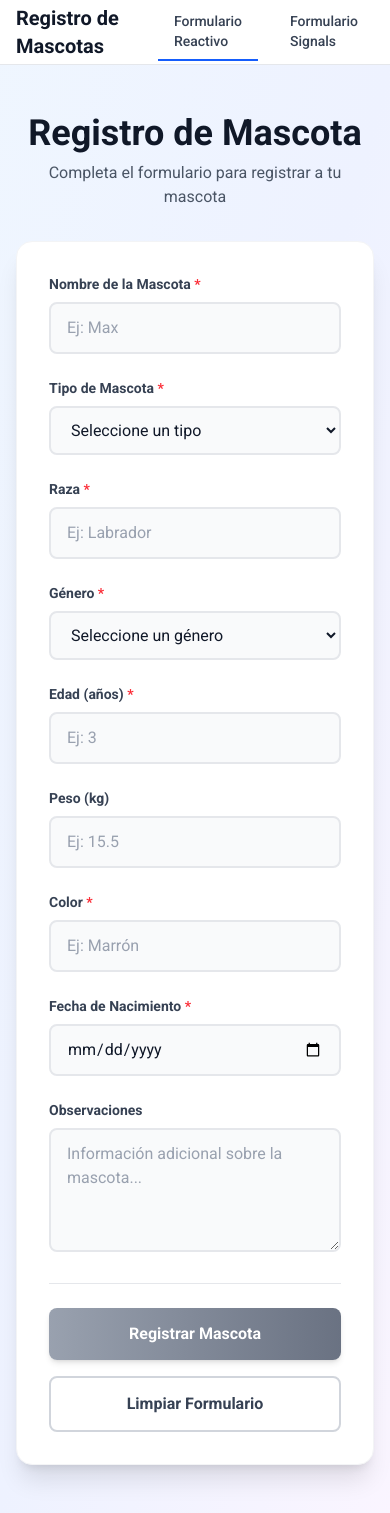
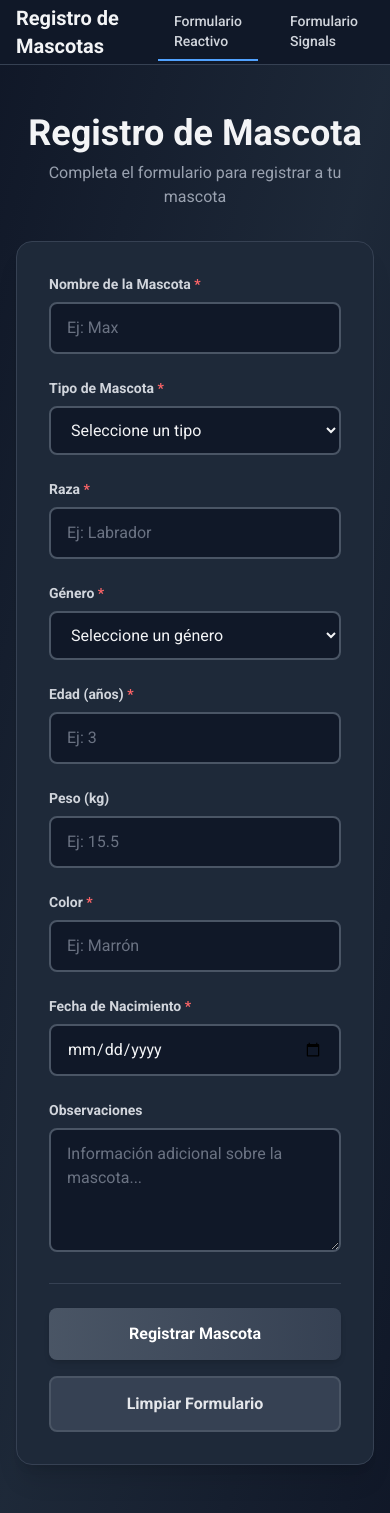
Before and after one commit to Mirian97/angular-signal-form, an Angular app: page /reactive-form in a window 390 px wide. Built offline with nearby package versions, Linux system fonts and the light colour scheme.

Commit message:
Update styles for dark theme across application; modify background colors, text colors, and button styles for improved visibility and consistency in pet registration forms.

```diff
--- a/src/app/app.html
+++ b/src/app/app.html
@@ -1,22 +1,22 @@
-<nav class="bg-white shadow-lg border-b border-gray-200">
+<nav class="bg-gray-900 shadow-lg border-b border-gray-700">
   <div class="max-w-7xl mx-auto px-4 sm:px-6 lg:px-8">
     <div class="flex justify-between items-center h-16">
       <div class="flex items-center space-x-8">
-        <h1 class="text-xl font-bold text-gray-900">Registro de Mascotas</h1>
+        <h1 class="text-xl font-bold text-gray-100">Registro de Mascotas</h1>
         <div class="flex space-x-4">
           <a
             routerLink="/reactive-form"
-            routerLinkActive="text-blue-600 border-b-2 border-blue-600"
+            routerLinkActive="text-blue-400 border-b-2 border-blue-400"
             [routerLinkActiveOptions]="{ exact: false }"
-            class="px-4 py-2 text-sm font-medium text-gray-700 hover:text-blue-600 transition-colors duration-200"
+            class="px-4 py-2 text-sm font-medium text-gray-300 hover:text-blue-400 transition-colors duration-200"
           >
             Formulario Reactivo
           </a>
           <a
             routerLink="/signals-form"
-            routerLinkActive="text-blue-600 border-b-2 border-blue-600"
+            routerLinkActive="text-blue-400 border-b-2 border-blue-400"
             [routerLinkActiveOptions]="{ exact: false }"
-            class="px-4 py-2 text-sm font-medium text-gray-700 hover:text-blue-600 transition-colors duration-200"
+            class="px-4 py-2 text-sm font-medium text-gray-300 hover:text-blue-400 transition-colors duration-200"
           >
             Formulario Signals
           </a>
--- a/src/app/pet-registration-form/pet-registration-form.html
+++ b/src/app/pet-registration-form/pet-registration-form.html
@@ -1,21 +1,21 @@
 <div
-  class="min-h-screen bg-gradient-to-br from-blue-50 via-indigo-50 to-purple-50 py-12 px-4 sm:px-6 lg:px-8"
+  class="min-h-screen bg-gradient-to-br from-gray-900 via-gray-800 to-gray-900 py-12 px-4 sm:px-6 lg:px-8"
 >
   <div class="max-w-3xl mx-auto">
     <!-- Header Card -->
     <div class="text-center mb-8">
-      <h1 class="text-4xl font-bold text-gray-900 mb-2">Registro de Mascota</h1>
-      <p class="text-gray-600">Completa el formulario para registrar a tu mascota</p>
+      <h1 class="text-4xl font-bold text-gray-100 mb-2">Registro de Mascota</h1>
+      <p class="text-gray-400">Completa el formulario para registrar a tu mascota</p>
     </div>
 
     <!-- Form Card -->
-    <div class="bg-white rounded-2xl shadow-xl p-8 md:p-10 border border-gray-100">
+    <div class="bg-gray-800 rounded-2xl shadow-xl p-8 md:p-10 border border-gray-700">
       <form [formGroup]="petForm" (ngSubmit)="onSubmit()" class="space-y-6">
         <!-- First Row -->
         <div class="grid grid-cols-1 md:grid-cols-2 gap-6">
           <div class="space-y-2">
-            <label for="name" class="block text-sm font-semibold text-gray-700">
-              Nombre de la Mascota <span class="text-red-500">*</span>
+            <label for="name" class="block text-sm font-semibold text-gray-300">
+              Nombre de la Mascota <span class="text-red-400">*</span>
             </label>
             <input
               id="name"
@@ -23,13 +23,13 @@
               formControlName="name"
               [class]="
                 isFieldInvalid('name')
-                  ? 'w-full px-4 py-3 border-2 border-red-400 rounded-lg text-gray-900 placeholder-gray-400 focus:outline-none focus:ring-2 focus:ring-red-500 focus:border-transparent transition-all bg-red-50'
-                  : 'w-full px-4 py-3 border-2 border-gray-200 rounded-lg text-gray-900 placeholder-gray-400 focus:outline-none focus:ring-2 focus:ring-blue-500 focus:border-blue-500 transition-all bg-gray-50 hover:bg-white'
+                  ? 'w-full px-4 py-3 border-2 border-red-500 rounded-lg text-gray-100 placeholder-gray-500 focus:outline-none focus:ring-2 focus:ring-red-500 focus:border-transparent bg-gray-900'
+                  : 'w-full px-4 py-3 border-2 border-gray-600 rounded-lg text-gray-100 placeholder-gray-500 focus:outline-none focus:ring-2 focus:ring-blue-500 focus:border-blue-500 bg-gray-900'
               "
               placeholder="Ej: Max"
             />
             @if (isFieldInvalid('name')) {
-            <p class="text-sm text-red-600 font-medium flex items-center gap-1">
+            <p class="text-sm text-red-400 font-medium flex items-center gap-1">
               <svg class="w-4 h-4" fill="currentColor" viewBox="0 0 20 20">
                 <path
                   fill-rule="evenodd"
@@ -43,25 +43,25 @@
           </div>
 
           <div class="space-y-2">
-            <label for="type" class="block text-sm font-semibold text-gray-700">
-              Tipo de Mascota <span class="text-red-500">*</span>
+            <label for="type" class="block text-sm font-semibold text-gray-300">
+              Tipo de Mascota <span class="text-red-400">*</span>
             </label>
             <select
               id="type"
               formControlName="type"
               [class]="
                 isFieldInvalid('type')
-                  ? 'w-full px-4 py-3 border-2 border-red-400 rounded-lg text-gray-900 focus:outline-none focus:ring-2 focus:ring-red-500 focus:border-transparent transition-all bg-red-50 cursor-pointer'
-                  : 'w-full px-4 py-3 border-2 border-gray-200 rounded-lg text-gray-900 focus:outline-none focus:ring-2 focus:ring-blue-500 focus:border-blue-500 transition-all bg-gray-50 hover:bg-white cursor-pointer'
+                  ? 'w-full px-4 py-3 border-2 border-red-500 rounded-lg text-gray-100 focus:outline-none focus:ring-2 focus:ring-red-500 focus:border-transparent bg-gray-900 cursor-pointer'
+                  : 'w-full px-4 py-3 border-2 border-gray-600 rounded-lg text-gray-100 focus:outline-none focus:ring-2 focus:ring-blue-500 focus:border-blue-500 bg-gray-900 cursor-pointer'
               "
             >
-              <option value="" class="text-gray-400">Seleccione un tipo</option>
+              <option value="" class="text-gray-500 bg-gray-900">Seleccione un tipo</option>
               @for (type of petTypes; track type) {
-              <option [value]="type" class="text-gray-900">{{ type }}</option>
+              <option [value]="type" class="text-gray-100 bg-gray-800">{{ type }}</option>
               }
             </select>
             @if (isFieldInvalid('type')) {
-            <p class="text-sm text-red-600 font-medium flex items-center gap-1">
+            <p class="text-sm text-red-400 font-medium flex items-center gap-1">
               <svg class="w-4 h-4" fill="currentColor" viewBox="0 0 20 20">
                 <path
                   fill-rule="evenodd"
@@ -78,8 +78,8 @@
         <!-- Second Row -->
         <div class="grid grid-cols-1 md:grid-cols-2 gap-6">
           <div class="space-y-2">
-            <label for="breed" class="block text-sm font-semibold text-gray-700">
-              Raza <span class="text-red-500">*</span>
+            <label for="breed" class="block text-sm font-semibold text-gray-300">
+              Raza <span class="text-red-400">*</span>
             </label>
             <input
               id="breed"
@@ -87,13 +87,13 @@
               formControlName="breed"
               [class]="
                 isFieldInvalid('breed')
-                  ? 'w-full px-4 py-3 border-2 border-red-400 rounded-lg text-gray-900 placeholder-gray-400 focus:outline-none focus:ring-2 focus:ring-red-500 focus:border-transparent transition-all bg-red-50'
-                  : 'w-full px-4 py-3 border-2 border-gray-200 rounded-lg text-gray-900 placeholder-gray-400 focus:outline-none focus:ring-2 focus:ring-blue-500 focus:border-blue-500 transition-all bg-gray-50 hover:bg-white'
+                  ? 'w-full px-4 py-3 border-2 border-red-500 rounded-lg text-gray-100 placeholder-gray-500 focus:outline-none focus:ring-2 focus:ring-red-500 focus:border-transparent bg-gray-900'
+                  : 'w-full px-4 py-3 border-2 border-gray-600 rounded-lg text-gray-100 placeholder-gray-500 focus:outline-none focus:ring-2 focus:ring-blue-500 focus:border-blue-500 bg-gray-900'
               "
               placeholder="Ej: Labrador"
             />
             @if (isFieldInvalid('breed')) {
-            <p class="text-sm text-red-600 font-medium flex items-center gap-1">
+            <p class="text-sm text-red-400 font-medium flex items-center gap-1">
               <svg class="w-4 h-4" fill="currentColor" viewBox="0 0 20 20">
                 <path
                   fill-rule="evenodd"
@@ -107,25 +107,25 @@
           </div>
 
           <div class="space-y-2">
-            <label for="gender" class="block text-sm font-semibold text-gray-700">
-              Género <span class="text-red-500">*</span>
+            <label for="gender" class="block text-sm font-semibold text-gray-300">
+              Género <span class="text-red-400">*</span>
             </label>
             <select
               id="gender"
               formControlName="gender"
               [class]="
                 isFieldInvalid('gender')
-                  ? 'w-full px-4 py-3 border-2 border-red-400 rounded-lg text-gray-900 focus:outline-none focus:ring-2 focus:ring-red-500 focus:border-transparent transition-all bg-red-50 cursor-pointer'
-                  : 'w-full px-4 py-3 border-2 border-gray-200 rounded-lg text-gray-900 focus:outline-none focus:ring-2 focus:ring-blue-500 focus:border-blue-500 transition-all bg-gray-50 hover:bg-white cursor-pointer'
+                  ? 'w-full px-4 py-3 border-2 border-red-500 rounded-lg text-gray-100 focus:outline-none focus:ring-2 focus:ring-red-500 focus:border-transparent bg-gray-900 cursor-pointer'
+                  : 'w-full px-4 py-3 border-2 border-gray-600 rounded-lg text-gray-100 focus:outline-none focus:ring-2 focus:ring-blue-500 focus:border-blue-500 bg-gray-900 cursor-pointer'
               "
             >
-              <option value="" class="text-gray-400">Seleccione un género</option>
+              <option value="" class="text-gray-500 bg-gray-900">Seleccione un género</option>
               @for (gender of genders; track gender) {
-              <option [value]="gender" class="text-gray-900">{{ gender }}</option>
+              <option [value]="gender" class="text-gray-100 bg-gray-800">{{ gender }}</option>
               }
             </select>
             @if (isFieldInvalid('gender')) {
-            <p class="text-sm text-red-600 font-medium flex items-center gap-1">
+            <p class="text-sm text-red-400 font-medium flex items-center gap-1">
               <svg class="w-4 h-4" fill="currentColor" viewBox="0 0 20 20">
                 <path
                   fill-rule="evenodd"
@@ -142,8 +142,8 @@
         <!-- Third Row -->
         <div class="grid grid-cols-1 md:grid-cols-2 gap-6">
           <div class="space-y-2">
-            <label for="age" class="block text-sm font-semibold text-gray-700">
-              Edad (años) <span class="text-red-500">*</span>
+            <label for="age" class="block text-sm font-semibold text-gray-300">
+              Edad (años) <span class="text-red-400">*</span>
             </label>
             <input
               id="age"
@@ -151,15 +151,15 @@
               formControlName="age"
               [class]="
                 isFieldInvalid('age')
-                  ? 'w-full px-4 py-3 border-2 border-red-400 rounded-lg text-gray-900 placeholder-gray-400 focus:outline-none focus:ring-2 focus:ring-red-500 focus:border-transparent transition-all bg-red-50'
-                  : 'w-full px-4 py-3 border-2 border-gray-200 rounded-lg text-gray-900 placeholder-gray-400 focus:outline-none focus:ring-2 focus:ring-blue-500 focus:border-blue-500 transition-all bg-gray-50 hover:bg-white'
+                  ? 'w-full px-4 py-3 border-2 border-red-500 rounded-lg text-gray-100 placeholder-gray-500 focus:outline-none focus:ring-2 focus:ring-red-500 focus:border-transparent bg-gray-900'
+                  : 'w-full px-4 py-3 border-2 border-gray-600 rounded-lg text-gray-100 placeholder-gray-500 focus:outline-none focus:ring-2 focus:ring-blue-500 focus:border-blue-500 bg-gray-900'
               "
               placeholder="Ej: 3"
               min="0"
               max="30"
             />
             @if (isFieldInvalid('age')) {
-            <p class="text-sm text-red-600 font-medium flex items-center gap-1">
+            <p class="text-sm text-red-400 font-medium flex items-center gap-1">
               <svg class="w-4 h-4" fill="currentColor" viewBox="0 0 20 20">
                 <path
                   fill-rule="evenodd"
@@ -173,7 +173,7 @@
           </div>
 
           <div class="space-y-2">
-            <label for="weight" class="block text-sm font-semibold text-gray-700">
+            <label for="weight" class="block text-sm font-semibold text-gray-300">
               Peso (kg)
             </label>
             <input
@@ -182,15 +182,15 @@
               formControlName="weight"
               [class]="
                 isFieldInvalid('weight')
-                  ? 'w-full px-4 py-3 border-2 border-red-400 rounded-lg text-gray-900 placeholder-gray-400 focus:outline-none focus:ring-2 focus:ring-red-500 focus:border-transparent transition-all bg-red-50'
-                  : 'w-full px-4 py-3 border-2 border-gray-200 rounded-lg text-gray-900 placeholder-gray-400 focus:outline-none focus:ring-2 focus:ring-blue-500 focus:border-blue-500 transition-all bg-gray-50 hover:bg-white'
+                  ? 'w-full px-4 py-3 border-2 border-red-500 rounded-lg text-gray-100 placeholder-gray-500 focus:outline-none focus:ring-2 focus:ring-red-500 focus:border-transparent bg-gray-900'
+                  : 'w-full px-4 py-3 border-2 border-gray-600 rounded-lg text-gray-100 placeholder-gray-500 focus:outline-none focus:ring-2 focus:ring-blue-500 focus:border-blue-500 bg-gray-900'
               "
               placeholder="Ej: 15.5"
               min="0"
               step="0.1"
             />
             @if (isFieldInvalid('weight')) {
-            <p class="text-sm text-red-600 font-medium flex items-center gap-1">
+            <p class="text-sm text-red-400 font-medium flex items-center gap-1">
               <svg class="w-4 h-4" fill="currentColor" viewBox="0 0 20 20">
                 <path
                   fill-rule="evenodd"
@@ -207,8 +207,8 @@
         <!-- Fourth Row -->
         <div class="grid grid-cols-1 md:grid-cols-2 gap-6">
           <div class="space-y-2">
-            <label for="color" class="block text-sm font-semibold text-gray-700">
-              Color <span class="text-red-500">*</span>
+            <label for="color" class="block text-sm font-semibold text-gray-300">
+              Color <span class="text-red-400">*</span>
             </label>
             <input
               id="color"
@@ -216,13 +216,13 @@
               formControlName="color"
               [class]="
                 isFieldInvalid('color')
-                  ? 'w-full px-4 py-3 border-2 border-red-400 rounded-lg text-gray-900 placeholder-gray-400 focus:outline-none focus:ring-2 focus:ring-red-500 focus:border-transparent transition-all bg-red-50'
-                  : 'w-full px-4 py-3 border-2 border-gray-200 rounded-lg text-gray-900 placeholder-gray-400 focus:outline-none focus:ring-2 focus:ring-blue-500 focus:border-blue-500 transition-all bg-gray-50 hover:bg-white'
+                  ? 'w-full px-4 py-3 border-2 border-red-500 rounded-lg text-gray-100 placeholder-gray-500 focus:outline-none focus:ring-2 focus:ring-red-500 focus:border-transparent bg-gray-900'
+                  : 'w-full px-4 py-3 border-2 border-gray-600 rounded-lg text-gray-100 placeholder-gray-500 focus:outline-none focus:ring-2 focus:ring-blue-500 focus:border-blue-500 bg-gray-900'
               "
               placeholder="Ej: Marrón"
             />
             @if (isFieldInvalid('color')) {
-            <p class="text-sm text-red-600 font-medium flex items-center gap-1">
+            <p class="text-sm text-red-400 font-medium flex items-center gap-1">
               <svg class="w-4 h-4" fill="currentColor" viewBox="0 0 20 20">
                 <path
                   fill-rule="evenodd"
@@ -236,8 +236,8 @@
           </div>
 
           <div class="space-y-2">
-            <label for="birthDate" class="block text-sm font-semibold text-gray-700">
-              Fecha de Nacimiento <span class="text-red-500">*</span>
+            <label for="birthDate" class="block text-sm font-semibold text-gray-300">
+              Fecha de Nacimiento <span class="text-red-400">*</span>
             </label>
             <input
               id="birthDate"
@@ -245,12 +245,12 @@
               formControlName="birthDate"
               [class]="
                 isFieldInvalid('birthDate')
-                  ? 'w-full px-4 py-3 border-2 border-red-400 rounded-lg text-gray-900 focus:outline-none focus:ring-2 focus:ring-red-500 focus:border-transparent transition-all bg-red-50 cursor-pointer'
-                  : 'w-full px-4 py-3 border-2 border-gray-200 rounded-lg text-gray-900 focus:outline-none focus:ring-2 focus:ring-blue-500 focus:border-blue-500 transition-all bg-gray-50 hover:bg-white cursor-pointer'
+                  ? 'w-full px-4 py-3 border-2 border-red-500 rounded-lg text-gray-100 focus:outline-none focus:ring-2 focus:ring-red-500 focus:border-transparent bg-gray-900 cursor-pointer'
+                  : 'w-full px-4 py-3 border-2 border-gray-600 rounded-lg text-gray-100 focus:outline-none focus:ring-2 focus:ring-blue-500 focus:border-blue-500 bg-gray-900 cursor-pointer'
               "
             />
             @if (isFieldInvalid('birthDate')) {
-            <p class="text-sm text-red-600 font-medium flex items-center gap-1">
+            <p class="text-sm text-red-400 font-medium flex items-center gap-1">
               <svg class="w-4 h-4" fill="currentColor" viewBox="0 0 20 20">
                 <path
                   fill-rule="evenodd"
@@ -266,31 +266,31 @@
 
         <!-- Observations -->
         <div class="space-y-2">
-          <label for="observations" class="block text-sm font-semibold text-gray-700">
+          <label for="observations" class="block text-sm font-semibold text-gray-300">
             Observaciones
           </label>
           <textarea
             id="observations"
             formControlName="observations"
             rows="4"
-            class="w-full px-4 py-3 border-2 border-gray-200 rounded-lg text-gray-900 placeholder-gray-400 focus:outline-none focus:ring-2 focus:ring-blue-500 focus:border-blue-500 transition-all bg-gray-50 hover:bg-white resize-y min-h-[120px]"
+            class="w-full px-4 py-3 border-2 border-gray-600 rounded-lg text-gray-100 placeholder-gray-500 focus:outline-none focus:ring-2 focus:ring-blue-500 focus:border-blue-500 bg-gray-900 resize-y min-h-[120px]"
             placeholder="Información adicional sobre la mascota..."
           ></textarea>
         </div>
 
         <!-- Action Buttons -->
-        <div class="flex flex-col sm:flex-row gap-4 pt-6 border-t border-gray-200">
+        <div class="flex flex-col sm:flex-row gap-4 pt-6 border-t border-gray-700">
           <button
             type="submit"
             [disabled]="petForm.invalid"
-            class="flex-1 px-6 py-3.5 text-base font-semibold text-white bg-gradient-to-r from-blue-600 to-indigo-600 rounded-lg shadow-md hover:from-blue-700 hover:to-indigo-700 focus:outline-none focus:ring-2 focus:ring-blue-500 focus:ring-offset-2 disabled:from-gray-400 disabled:to-gray-500 disabled:cursor-not-allowed disabled:hover:from-gray-400 disabled:hover:to-gray-500 transition-all transform hover:scale-[1.02] active:scale-[0.98]"
+            class="flex-1 px-6 py-3.5 text-base font-semibold text-white bg-gradient-to-r from-blue-600 to-indigo-600 rounded-lg shadow-md hover:from-blue-500 hover:to-indigo-500 focus:outline-none focus:ring-2 focus:ring-blue-500 focus:ring-offset-2 focus:ring-offset-gray-800 disabled:from-gray-600 disabled:to-gray-700 disabled:cursor-not-allowed disabled:hover:from-gray-600 disabled:hover:to-gray-700 transition-all transform hover:scale-[1.02] active:scale-[0.98]"
           >
             Registrar Mascota
           </button>
           <button
             type="button"
             (click)="petForm.reset()"
-            class="flex-1 px-6 py-3.5 text-base font-semibold text-gray-700 bg-white border-2 border-gray-300 rounded-lg hover:bg-gray-50 hover:border-gray-400 focus:outline-none focus:ring-2 focus:ring-gray-400 focus:ring-offset-2 transition-all transform hover:scale-[1.02] active:scale-[0.98]"
+            class="flex-1 px-6 py-3.5 text-base font-semibold text-gray-200 bg-gray-700 border-2 border-gray-600 rounded-lg hover:bg-gray-600 hover:border-gray-500 focus:outline-none focus:ring-2 focus:ring-gray-500 focus:ring-offset-2 focus:ring-offset-gray-800 transition-all transform hover:scale-[1.02] active:scale-[0.98]"
           >
             Limpiar Formulario
           </button>
--- a/src/styles.css
+++ b/src/styles.css
@@ -8,7 +8,8 @@
 body {
   font-family: 'Roboto', -apple-system, BlinkMacSystemFont, 'Segoe UI', sans-serif;
   font-weight: 400;
-  background-color: #f9fafb;
+  background-color: #111827;
+  color: #f3f4f6;
   -webkit-font-smoothing: antialiased;
   -moz-osx-font-smoothing: grayscale;
 }
```
Also changed, not shown: src/app/pet-registration-form-signals/pet-registration-form-signals.html (+36 -36 lines).
